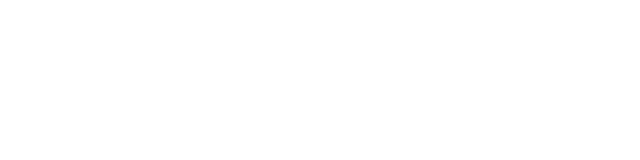
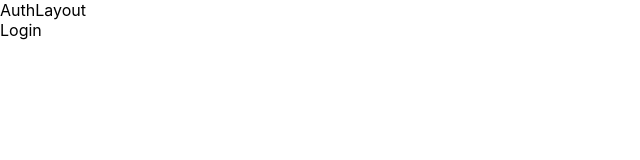
Before and after one commit to takojiko410/note-app, a React (Create React App) app in the folder client/: page /login in a window 1280 px wide. Shown: the top 160 px of the page, without its empty margins (0-640 px from the left). Built offline with nearby package versions, Linux system fonts and the light colour scheme.

Commit message:
✨ 認証系のルーティングを定義

```diff
--- a/client/package.json
+++ b/client/package.json
@@ -9,6 +9,7 @@
     "react": "^17.0.2",
     "react-beautiful-dnd": "^13.1.0",
     "react-dom": "^17.0.2",
+    "react-router-dom": "^6.21.3",
     "react-scripts": "5.0.0",
     "web-vitals": "^0.2.4"
   },
--- a/client/src/App.js
+++ b/client/src/App.js
@@ -1,8 +1,20 @@
 import "./App.css";
+import AuthLayout from "./components/layout/AuthLayout";
 import Login from "./pages/Login";
+import Register from "./pages/Register";
+import { BrowserRouter, Route, Routes } from "react-router-dom";
 
 function App() {
-  return <div className="App"></div>;
+  return (
+    <BrowserRouter>
+      <Routes>
+        <Route path="/" element={<AuthLayout />}>
+          <Route path="login" element={<Login />} />
+          <Route path="register" element={<Register />} />
+        </Route>
+      </Routes>
+    </BrowserRouter>
+  );
 }
 
 export default App;
--- a/client/src/components/layout/AuthLayout.jsx
+++ b/client/src/components/layout/AuthLayout.jsx
@@ -1,8 +1,10 @@
 import React from 'react'
-
+import { Outlet } from 'react-router'
 const AuthLayout = () => {
   return (
-    <div>AuthLayout</div>
+    <div>AuthLayout
+      <Outlet/>
+    </div>
   )
 }
 
--- a/client/src/pages/Login.jsx
+++ b/client/src/pages/Login.jsx
@@ -1,4 +1,5 @@
 import React from 'react'
+
 
 const Login = () => {
   return (
```
Also changed, not shown: 1 other file (tests, documents, lock files or other folders).
